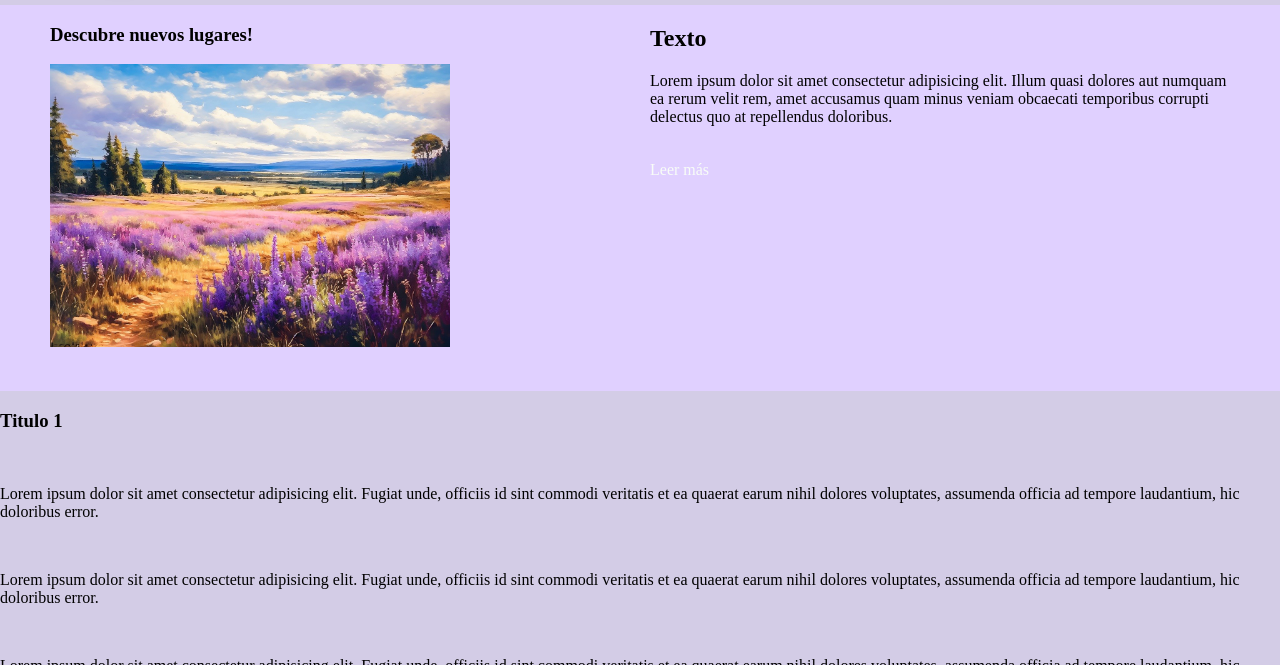
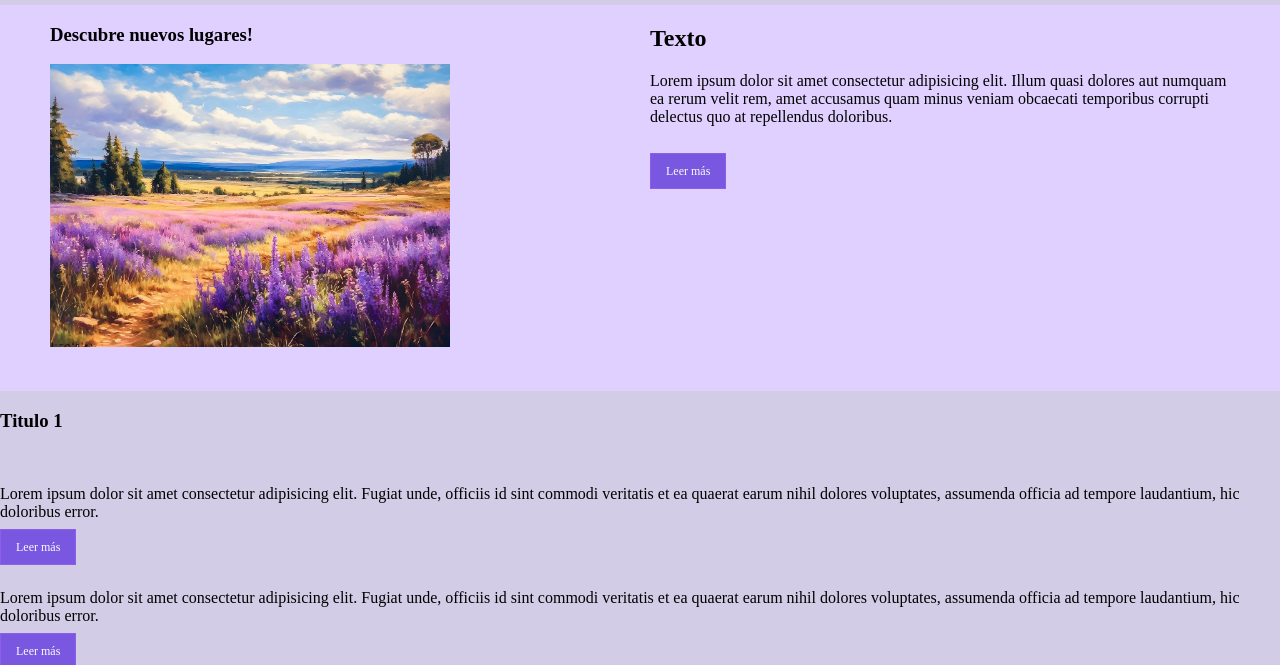
Before and after one commit to EsmeMP/appweb-ejercicio2, a plain HTML site: page pages/blog.html in a window 1280 px wide. Shown: the part 135-800 px from the top of the page. Drawn offline with Linux system fonts and the light colour scheme; a web font is replaced by a local one.

Commit message:
Version 3

```diff
--- a/pages/blog.html
+++ b/pages/blog.html
@@ -50,32 +50,32 @@
                 <article class="post-container">
                     <img src="" alt="">
                     <p>Lorem ipsum dolor sit amet consectetur adipisicing elit. Fugiat unde, officiis id sint commodi veritatis et ea quaerat earum nihil dolores voluptates, assumenda officia ad tempore laudantium, hic doloribus error.</p>
-                    <a href=""></a>
+                    <a href="" class="blog-button">Leer más</a>
                 </article>
                 <article class="post-container">
                     <img src="" alt="">
                     <p>Lorem ipsum dolor sit amet consectetur adipisicing elit. Fugiat unde, officiis id sint commodi veritatis et ea quaerat earum nihil dolores voluptates, assumenda officia ad tempore laudantium, hic doloribus error.</p>
-                    <a href=""></a>
+                    <a href="" class="blog-button">Leer más</a>
                 </article>
                 <article class="post-container">
                     <img src="" alt="">
                     <p>Lorem ipsum dolor sit amet consectetur adipisicing elit. Fugiat unde, officiis id sint commodi veritatis et ea quaerat earum nihil dolores voluptates, assumenda officia ad tempore laudantium, hic doloribus error.</p>
-                    <a href=""></a>
+                    <a href="" class="blog-button">Leer más</a>
                 </article>
                 <article class="post-container">
                     <img src="" alt="">
                     <p>Lorem ipsum dolor sit amet consectetur adipisicing elit. Fugiat unde, officiis id sint commodi veritatis et ea quaerat earum nihil dolores voluptates, assumenda officia ad tempore laudantium, hic doloribus error.</p>
-                    <a href=""></a>
+                    <a href="" class="blog-button">Leer más</a>
                 </article>
                 <article class="post-container">
                     <img src="" alt="">
                     <p>Lorem ipsum dolor sit amet consectetur adipisicing elit. Fugiat unde, officiis id sint commodi veritatis et ea quaerat earum nihil dolores voluptates, assumenda officia ad tempore laudantium, hic doloribus error.</p>
-                    <a href=""></a>
+                    <a href="" class="blog-button">Leer más</a>
                 </article>
                 <article class="post-container">
                     <img src="" alt="">
                     <p>Lorem ipsum dolor sit amet consectetur adipisicing elit. Fugiat unde, officiis id sint commodi veritatis et ea quaerat earum nihil dolores voluptates, assumenda officia ad tempore laudantium, hic doloribus error.</p>
-                    <a href=""></a>
+                    <a href="" class="blog-button">Leer más</a>
                 </article>
             </div>
         </section>
--- a/styles/main.css
+++ b/styles/main.css
@@ -206,6 +206,21 @@ body{
     width: 50vb;
 }
 
+.blog-button {
+    border: 1px solid var(--color-primary);
+    background-color: rgb(122, 87, 225);
+    padding: 10px 15px;
+    font-size: 12px;
+}
+
+.blog-button:hover {
+    border: 1px solid var(--color-light);
+    color: var(--color-background);
+    background-color: rgb(35, 8, 110);
+}
+
+
+
 
 
 /* Blanco puro (#FFFFFF)
```
